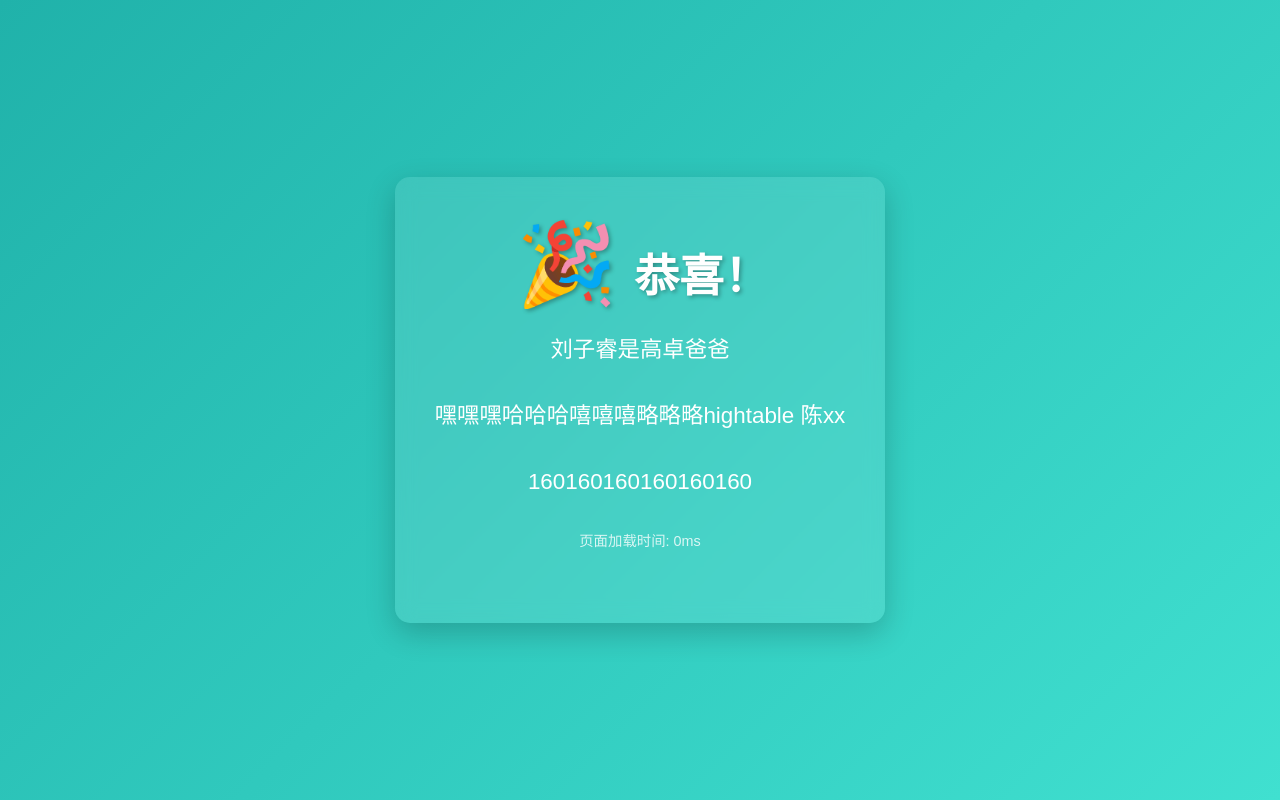
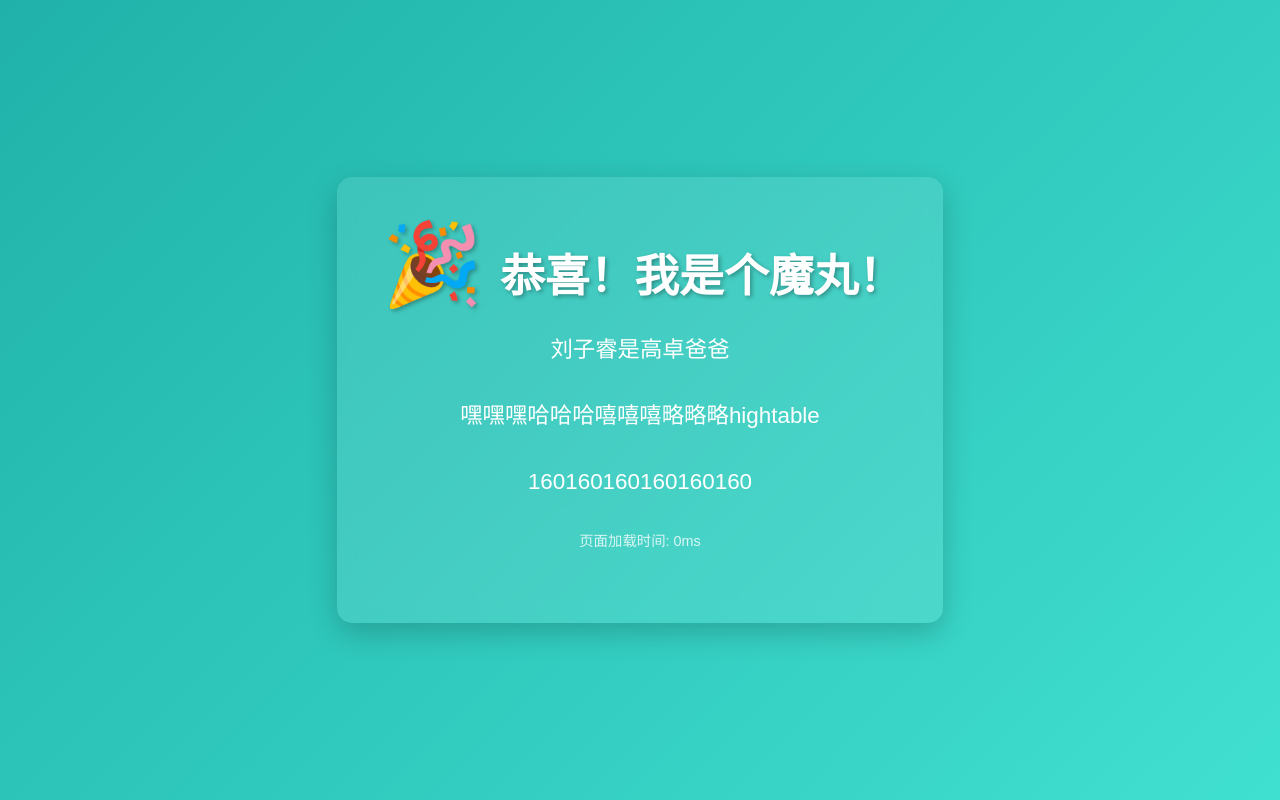
Before and after one commit to XRayLau1/hightable, a plain HTML site: page index.html in a window 1280 px wide. Drawn offline with Linux system fonts and the light colour scheme.

Commit message:
Add files via upload

```diff
--- a/index.html
+++ b/index.html
@@ -63,9 +63,9 @@
 </head>
 <body>
     <div class="container">
-        <h1><span class="emoji">🎉</span> 恭喜！</h1>
+        <h1><span class="emoji">🎉</span> 恭喜！我是个魔丸！</h1>
         <p>刘子睿是高卓爸爸</p>
-        <p>嘿嘿嘿哈哈哈嘻嘻嘻略略略hightable 陈xx </p>
+        <p>嘿嘿嘿哈哈哈嘻嘻嘻略略略hightable</p>
         <p>160160160160160160</p>
         <p class="footer">页面加载时间: <span id="loadTime"></span></p>
     </div>
```
